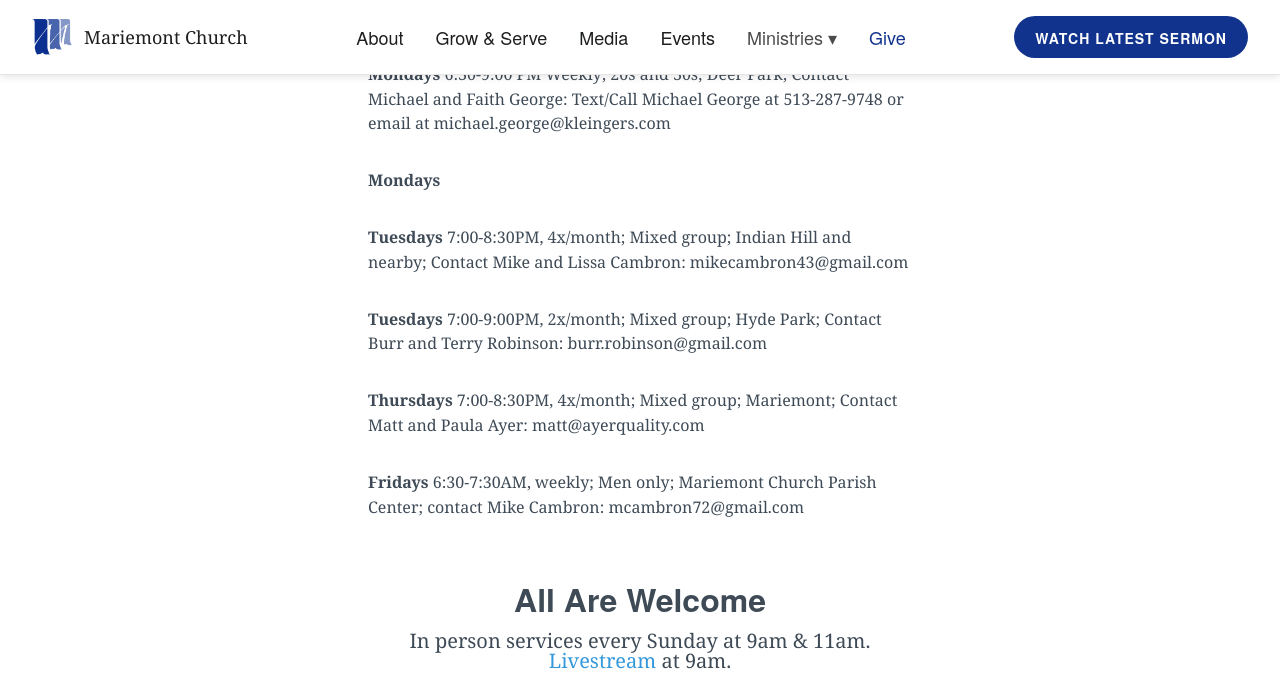
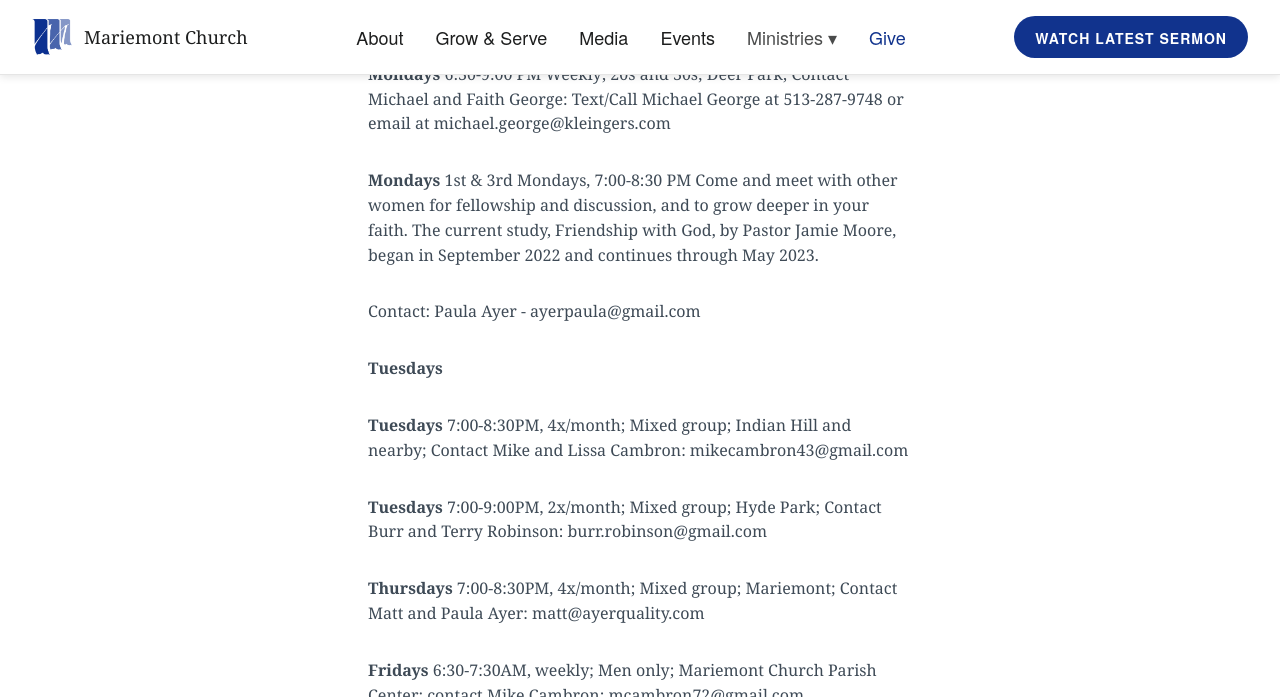
Before and after one commit to lukemoderwell/mariemont, a Jekyll site: the page built from small-groups.md, in a window 1280 px wide and 900 px high, scrolled down 1271 px, cut to the strip 0-697 px from the top of the window. Built offline with Jekyll 4.4.1, drawn with Linux system fonts in a browser that asks for light colours; nearby versions of some CDN libraries.

Commit message:
Updated Small Groups

```diff
--- a/small-groups.md
+++ b/small-groups.md
@@ -24,6 +24,14 @@
 6:30-9:00 PM Weekly; 20s and 30s; Deer Park; Contact Michael and Faith George: Text/Call Michael George at 513-287-9748 or email at michael.george@kleingers.com
 
 **Mondays**
+1st & 3rd Mondays, 7:00-8:30 PM
+Come and meet with other women for fellowship and discussion, and to grow deeper in your faith.
+The current study, Friendship with God, by Pastor Jamie Moore, began in September 2022 and continues through May 2023.
+
+Contact: Paula Ayer - ayerpaula@gmail.com
+
+**Tuesdays**
+
 
 
 **Tuesdays**
```
